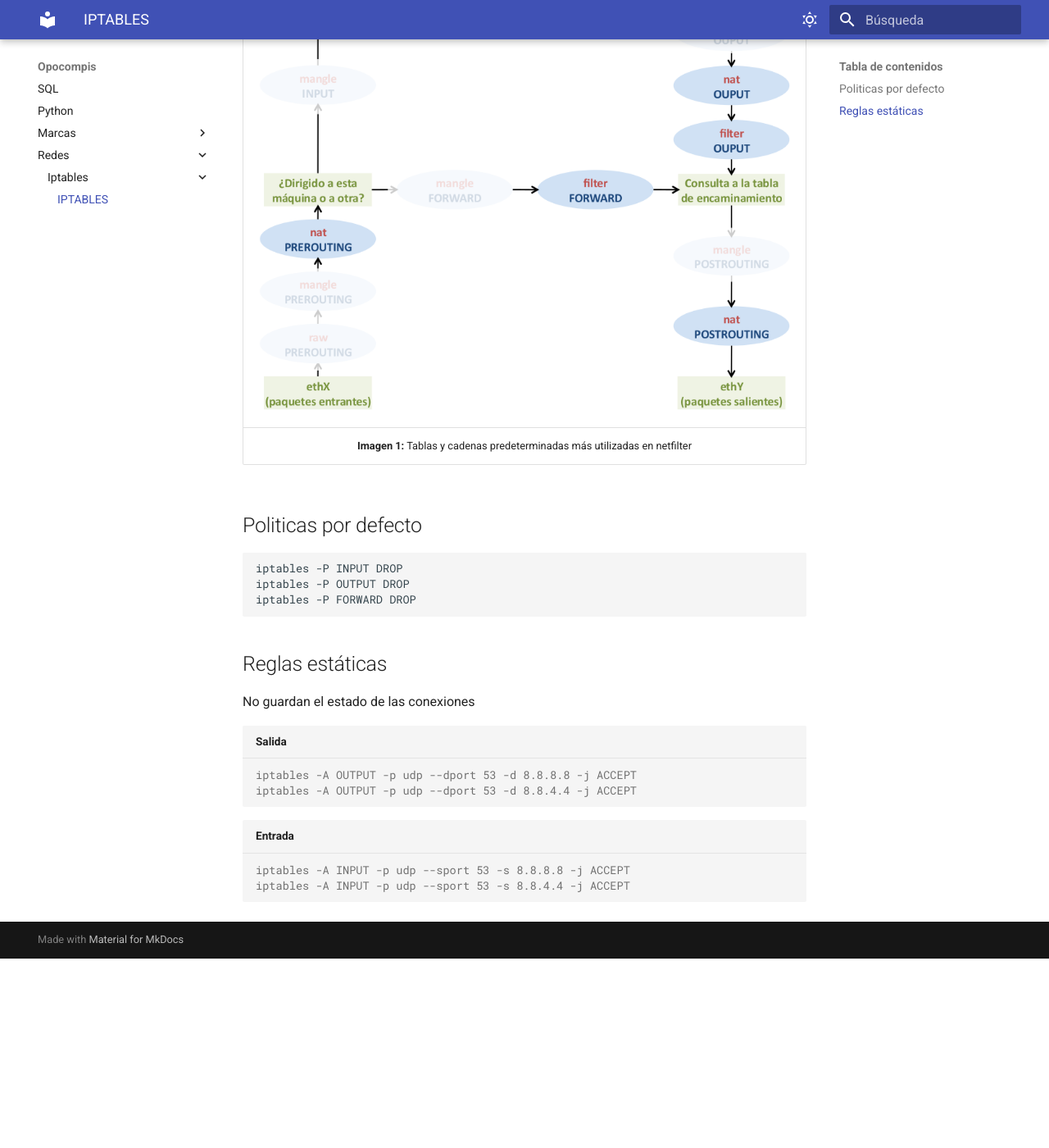
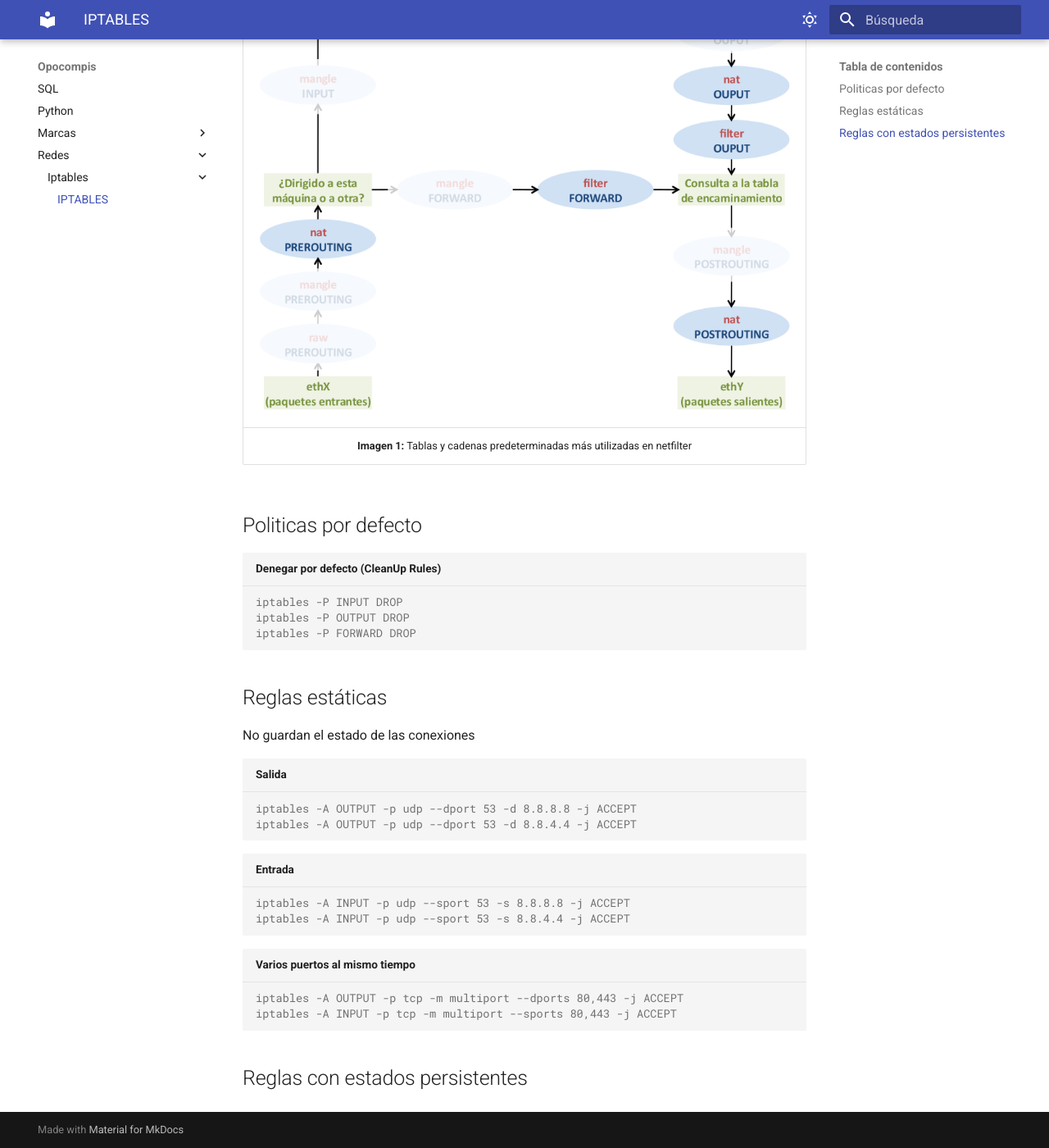
Before and after one commit to Holowachu/opos, an MkDocs documentation site: the page built from docs/Redes/iptables/iptables.md, in a window 1280 px wide and 1400 px high, scrolled down 247 px. Shown: the whole window at 82% size. Built offline with MkDocs 1.6.1 and Material for MkDocs 9.7.7, drawn with Linux system fonts in a browser that asks for light colours; before the commit the page ends 1416 px from its top, so only the background shows below that.

Commit message:
Reglas estaticas fin

````diff
--- a/docs/Redes/iptables/iptables.md
+++ b/docs/Redes/iptables/iptables.md
@@ -4,7 +4,7 @@
 |**Imagen 1:** Tablas y cadenas predeterminadas más utilizadas en netfilter|
 
 ##Politicas por defecto
-```
+```console title="Denegar por defecto (CleanUp Rules)"
 iptables -P INPUT DROP
 iptables -P OUTPUT DROP
 iptables -P FORWARD DROP
@@ -19,3 +19,8 @@ iptables -A OUTPUT -p udp --dport 53 -d 8.8.4.4 -j ACCEPT
 iptables -A INPUT -p udp --sport 53 -s 8.8.8.8 -j ACCEPT
 iptables -A INPUT -p udp --sport 53 -s 8.8.4.4 -j ACCEPT
 ```
+```console title="Varios puertos al mismo tiempo"
+iptables -A OUTPUT -p tcp -m multiport --dports 80,443 -j ACCEPT
+iptables -A INPUT -p tcp -m multiport --sports 80,443 -j ACCEPT
+```
+##Reglas con estados persistentes
````
